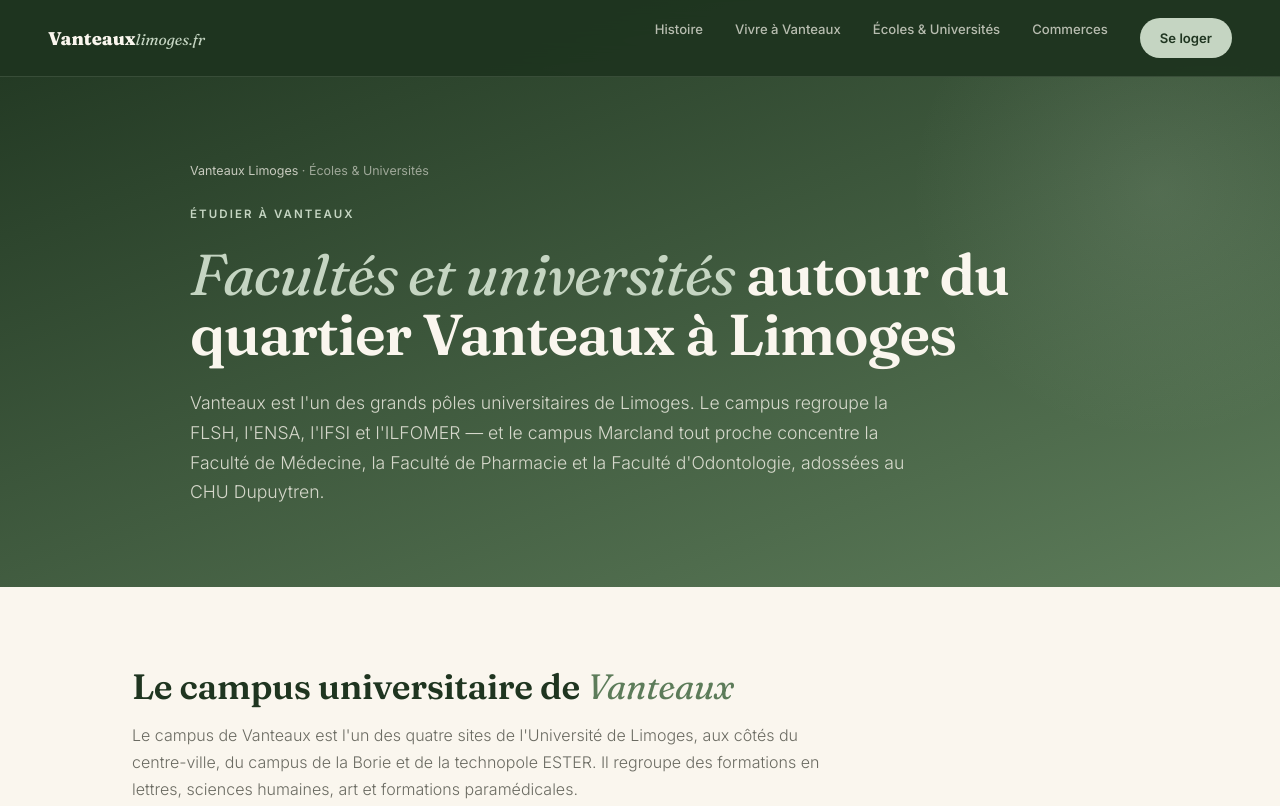
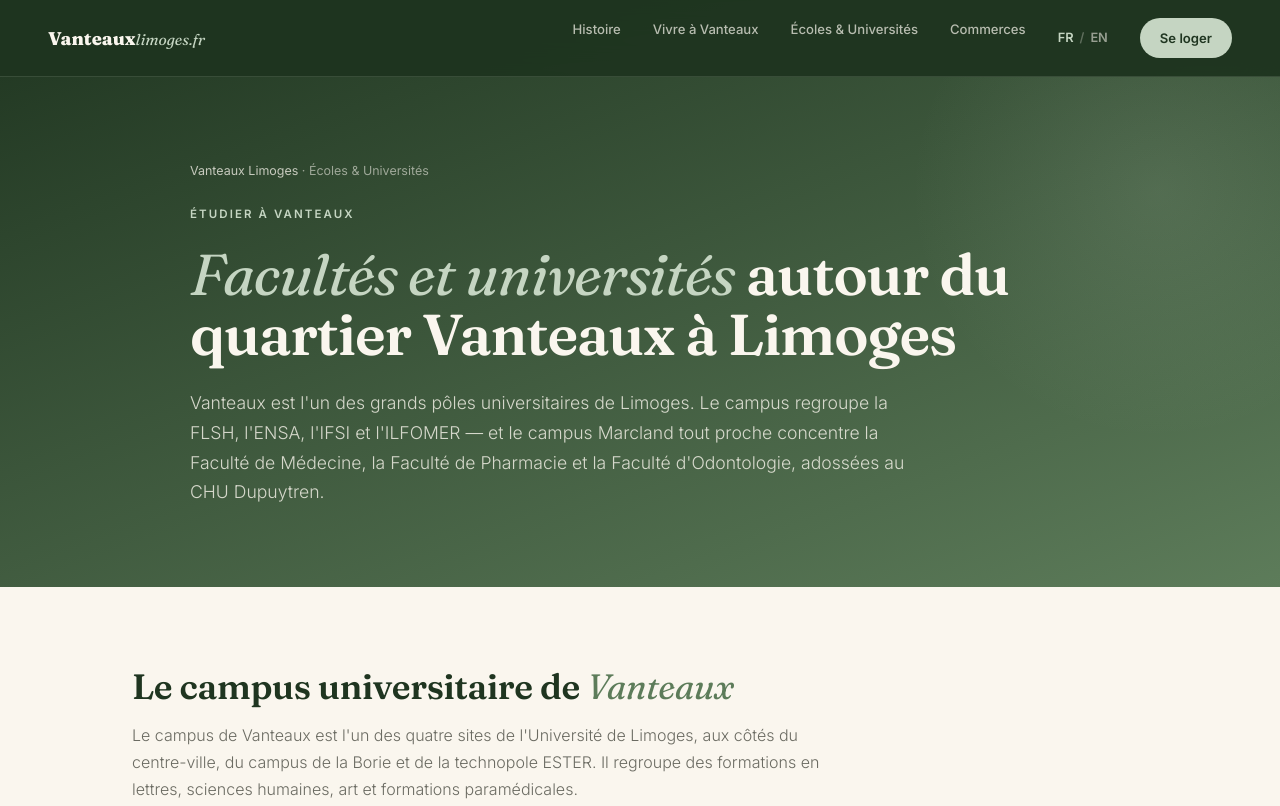
Before and after one commit to PcombesVT/vanteaux-limoges, a plain HTML site: page ecoles-universites-vanteaux.html in a window 1280 px wide. Shown: the top 806 px of the page. Drawn offline with Linux system fonts and the light colour scheme.

Commit message:
Add files via upload

```diff
--- a/ecoles-universites-vanteaux.html
+++ b/ecoles-universites-vanteaux.html
@@ -8,6 +8,9 @@
   <meta name="keywords" content="fac de médecine Limoges, faculté médecine Limoges, fac pharmacie Limoges, odontologie Limoges, FLSH Limoges, ENSA Limoges, IFSI Limoges, ILFOMER Limoges, campus Vanteaux, université Limoges Vanteaux, logement étudiant médecine Limoges" />
   <meta name="robots" content="index, follow" />
   <link rel="canonical" href="https://www.vanteaux-limoges.fr/ecoles-universites-vanteaux" />
+  <link rel="alternate" hreflang="fr" href="https://www.vanteaux-limoges.fr/ecoles-universites-vanteaux" />
+  <link rel="alternate" hreflang="en" href="https://www.vanteaux-limoges.fr/en/ecoles-universites-vanteaux" />
+  <link rel="alternate" hreflang="x-default" href="https://www.vanteaux-limoges.fr/ecoles-universites-vanteaux" />
 
   <link rel="preconnect" href="https://fonts.googleapis.com" />
   <link rel="preconnect" href="https://fonts.gstatic.com" crossorigin />
@@ -37,6 +40,11 @@
     .nav-link:hover { color: var(--sage-light); }
     .nav-cta { background: var(--sage-light); color: var(--forest-deep) !important;
       padding: 9px 20px; border-radius: 50px; font-weight: 600 !important; }
+    .lang-switch { display: inline-flex; align-items: center; gap: 6px; font-size: 0.8rem; font-weight: 600; }
+    .lang-switch a { color: rgba(250, 246, 238, 0.55); text-decoration: none; transition: color .2s; }
+    .lang-switch a.active { color: var(--sage-light); }
+    .lang-switch a:hover { color: var(--cream); }
+    .lang-switch .sep { color: rgba(250, 246, 238, 0.3); }
 
     .page-hero { padding: 160px 48px 80px;
       background: linear-gradient(160deg, var(--forest-deep), var(--moss));
@@ -148,6 +156,7 @@
     <a href="vivre-a-vanteaux" class="nav-link">Vivre à Vanteaux</a>
     <a href="ecoles-universites-vanteaux" class="nav-link">Écoles & Universités</a>
     <a href="commerces-services-vanteaux" class="nav-link">Commerces</a>
+    <span class="lang-switch"><a href="/ecoles-universites-vanteaux" class="active">FR</a><span class="sep">/</span><a href="/en/ecoles-universites-vanteaux">EN</a></span>
     <a href="se-loger-vanteaux" class="nav-link nav-cta">Se loger</a>
   </div>
 </nav>
```
